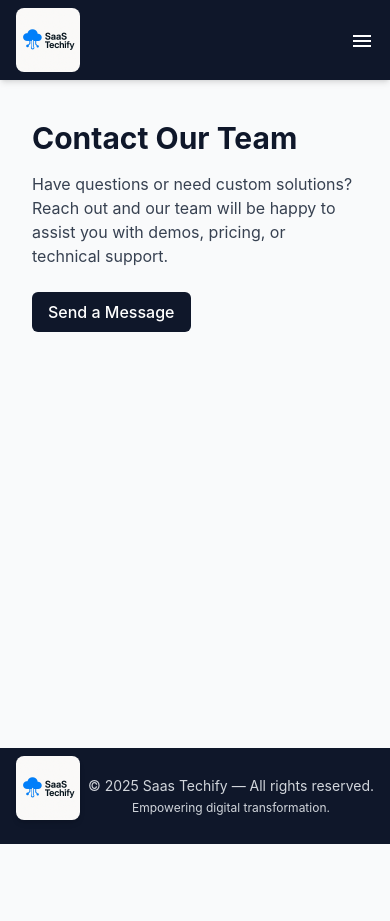
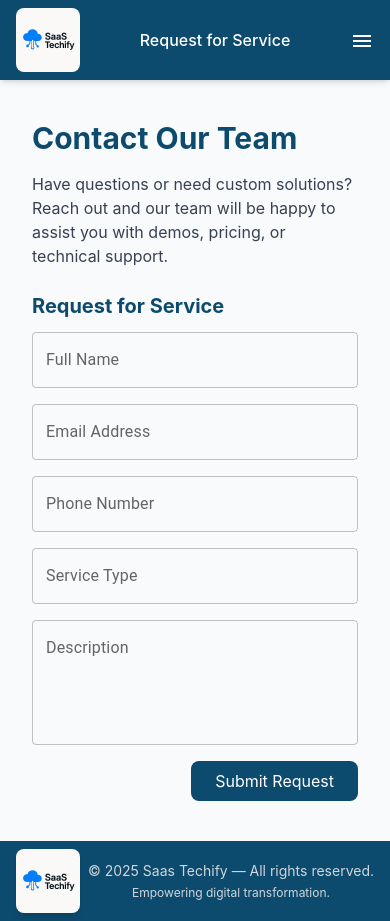
Before and after one commit to rajeshtiwari2503/Saas-Techify, a Next.js app: page /contact in a window 390 px wide. Before the commit the page ends 844 px from the top, so only its background shows below. Built offline with nearby package versions, Linux system fonts and the light colour scheme.

Commit message:
djbhghghd

```diff
--- a/src/app/components/Layout.jsx
+++ b/src/app/components/Layout.jsx
@@ -1,141 +1,271 @@
+
 
 // "use client";
 
-// import { useState } from "react";
+// import React, { useState } from "react";
 // import Image from "next/image";
 // import Link from "next/link";
-// import { IconButton } from "@mui/material";
-// import MenuIcon from '@mui/icons-material/Menu';
-// import CloseIcon from '@mui/icons-material/Close';
-// import Header from "./Header";
+// import MenuIcon from "@mui/icons-material/Menu";
+// import CloseIcon from "@mui/icons-material/Close";
 
 // export default function Layout({ children }) {
 //   const [isMenuOpen, setIsMenuOpen] = useState(false);
+//   const [openMenu, setOpenMenu] = useState(null);
+//   let timeout;
+//   const handleMouseEnter = (menu) => {
+//     clearTimeout(timeout);
+//     setOpenMenu(menu);
+//   };
+//   const handleMouseLeave = () => {
+//     timeout = setTimeout(() => {
+//       setOpenMenu(null);
+//     }, 200); // 200ms delay
+//   };
 
-//   const navItems = ["Services", "About", "Features", "Pricing", "Contact"];
+//   const menuItems = {
+//     Services: [
+//       "ERP",
+//       "CRM",
+//       "Automotive CRM Solution",
+//       "Real Estate Management",
+//       "Human Capital Management",
+//       "Restaurant Billing Solution",
+//     ],
+//     Technologies: [
+//       "MERN Stack",
+//       "ASP.NET",
+//       "Java",
+//       "AWS",
+//       "DevOps",
+//       "Microservices",
+//       "Python",
+//       "Django",
+//       "Node.js",
+//       "Docker",
+//       "Kubernetes",
+//       "React",
+//       "Angular",
+//       "Vue.js",
+//       "Cloud Computing",
+//       "SQL/NoSQL Databases",
+//       "GraphQL",
+//       "TypeScript",
+//       "Spring Boot",
+//     ],
+//     About: [""],
+//     Features: [""],
+//     Pricing: [""],
+//     Contact: [""],
+
+//   };
+
+//   const pathMap = {
+//     About: "/about",
+//     Features: "/features",
+//     Pricing: "/pricing",
+//     Contact: "/contact",
+
+//   };
 
 //   return (
 //     <div className="min-h-screen flex flex-col">
 //       {/* Header */}
-//       <Header  />
-//       <header className="bg-primary shadow-md sticky top-0 z-50">
-//         <div className="max-w-7xl mx-auto px-4 sm:px-6 lg:px-8 py-2 flex items-center justify-between">
-//           {/* Logo and Title */}
+//       <header className="bg-primary text-white shadow-md sticky top-0 z-50">
+//         <div className="max-w-7xl mx-auto px-4 sm:px-6 lg:px-8 py-2 flex justify-between items-center">
 //           <Link href="/" className="flex items-center gap-2">
 //             <Image
 //               src="/Logo.png"
-//               alt="SaaS Techify Logo"
+//               alt="Logo"
+//               width={80}
+//               height={80}
+//               className="w-16 object-contain rounded-lg"
+//             />
+//           </Link>
+//           <nav className="md:hidden flex space-x-8 relative">
+//           <div
+
+//                  className="relative"
+//                  onMouseEnter={() => handleMouseEnter( )}
+//                  onMouseLeave={handleMouseLeave}
+//                >
+
+//                    <Link
+//                      href={ "/service" || "#"}
+//                      className="block text-white hover:text-[#0082ff] transition-colors duration-200    rounded-md font-medium"
+//                    >
+//                     Request for Service
+//                    </Link>
+
+
+//                </div>
+//           </nav>
+//           {/* Mobile toggle */}
+//           <div className="md:hidden" onClick={() => setIsMenuOpen(!isMenuOpen)}>
+//             {isMenuOpen ? (
+//               <CloseIcon sx={{ color: "white" }} />
+//             ) : (
+//               <MenuIcon sx={{ color: "white" }} />
+//             )}
+//           </div>
+
+//           {/* Desktop Nav */}
+//           <nav className="hidden md:flex space-x-8 relative">
+//             {Object.entries(menuItems).map(([menu, items]) => {
+//               const isDirectLink = items.length === 1 && items[0] === "";
+//               return (
+//                 <div
+//                   key={menu}
+//                   className="relative"
+//                   onMouseEnter={() => handleMouseEnter(menu)}
+//                   onMouseLeave={handleMouseLeave}
+//                 >
+//                   {isDirectLink ? (
+//                     <Link
+//                       href={pathMap[menu] || "#"}
+//                       className="block text-white hover:text-[#0082ff] transition-colors duration-200    rounded-md font-medium"
+//                     >
+//                       {menu}
+//                     </Link>
+
+//                   ) : (
+//                     <>
+//                       <button className="hover:text-[#0082ff]  transition-colors duration-200  font-medium">
+//                         {menu}
+//                       </button>
+
+//                       {openMenu === menu && (
+//                         <div className="absolute left-0 mt-2 w-72 bg-white text-black rounded-md shadow-lg z-20">
+//                           <ul className="py-2 grid grid-cols-1 md:grid-cols-2   gap-2">
+//                             {items.map((item, index) => (
+//                               <li key={index} >
+//                                 <Link
+//                                   href="#"
+//                                   className="block px-4 py-1 text-sm hover:bg-primary hover:rounded-md hover:text-white"
+//                                 >
+//                                   {item}
+//                                 </Link>
+//                               </li>
+//                             ))}
+//                           </ul>
+//                         </div>
+//                       )}
+//                     </>
+//                   )}
+//                 </div>
+//               );
+//             })}
+//              <div
+
+//                   className="relative"
+//                   onMouseEnter={() => handleMouseEnter( )}
+//                   onMouseLeave={handleMouseLeave}
+//                 >
+
+//                     <Link
+//                       href={ "/service" || "#"}
+//                       className="block text-white hover:text-[#0082ff] transition-colors duration-200    rounded-md font-medium"
+//                     >
+//                      Request for Service
+//                     </Link>
+
+
+//                 </div>
+//           </nav>
+
+//         </div>
+
+//         {isMenuOpen && (
+//           <div className="md:hidden bg-primary border-t text-white px-6 py-4 space-y-2">
+//             {Object.entries(menuItems).map(([menu, items]) => {
+//               const isDirectLink = items.length === 1 && items[0] === "";
+//               return (
+//                 <div key={menu}>
+//                   {isDirectLink ? (
+//                     <Link
+//                       href={pathMap[menu] || "#"}
+//                       className="block font-semibold text-white hover:text-secondary text-base  "
+//                     >
+//                       {menu}
+//                     </Link>
+//                   ) : (
+//                     <>
+//                       <p className="font-semibold text-white text-base mb-1">{menu}</p>
+//                       <ul className="pl-2 text-sm grid grid-cols-2 gap-2">
+//                         {items.map((item, index) => (
+//                           <li key={index}>
+//                             <Link href="#" className="block hover:text-secondary">
+//                               {item}
+//                             </Link>
+//                           </li>
+//                         ))}
+//                       </ul>
+//                     </>
+//                   )}
+//                 </div>
+//               );
+//             })}
+//           </div>
+//         )}
+
+//       </header>
+
+//       {/* Main */}
+//       <main className="flex-1 bg-gray-50 py-6 px-4 sm:px-6 lg:px-8">
+//         {children}
+//       </main>
+
+//       {/* Footer */}
+//       <footer className="bg-primary text-gray-300 py-2 mt-auto">
+//         <div className="max-w-7xl mx-auto px-4 sm:px-6 lg:px-8 flex flex-row justify-between items-center text-center md:text-left">
+//           <div className="flex items-center gap-2  ">
+//             <Image
+//               src="/Logo.png"
+//               alt="Saas Techify Logo"
 //               width={80}
 //               height={80}
 //               className="w-16 object-contain rounded-lg shadow-md"
 //             />
-//             <span className="text-2xl font-bold text-white tracking-tight">
-//               {/* SaaS Techify */}
-//             </span>
-//           </Link>
-
-//           {/* Mobile Toggle */}
-//           <div className="md:hidden" onClick={() => setIsMenuOpen(!isMenuOpen)}>
-//             {/* <IconButton > */}
-//               {isMenuOpen ? (
-//                 <CloseIcon sx={{ color: "white" }} />
-//               ) : (
-//                 <MenuIcon sx={{ color: "white" }} />
-//               )}
-//             {/* </IconButton> */}
-//           </div>
-
-//           {/* Desktop Navigation */}
-//           <nav className="hidden md:flex gap-6 text-sm font-medium text-white">
-//             {navItems.map((item) => (
-//               <Link
-//                 key={item}
-//                 href={`/${item.toLowerCase() === "home" ? "" : item.toLowerCase()}`}
-//                 className="relative group"
-//               >
-//                 <span className="transition-colors duration-300 group-hover:text-[#3B82F6]">
-//                   {item}
-//                 </span>
-//                 <span
-//                   className="absolute left-0 -bottom-1 h-[2px] w-0 bg-[#3B82F6] transition-all duration-300 group-hover:w-full"
-//                 />
-//               </Link>
-//             ))}
-//           </nav>
-//         </div>
-//       </header>
-
-//       {/* Mobile Navigation with Backdrop */}
-//       {isMenuOpen && (
-//         <div
-//           className="fixed inset-0 z-40 bg-black bg-opacity-30 md:hidden"
-//           onClick={() => setIsMenuOpen(false)}
-//         >
-//           <nav
-//             className="absolute left-0 right-0 bg-primary bg-opacity-95 py-6 px-6 grid grid-cols-2 sm:grid-cols-3 gap-4 text-sm font-medium text-white transition-all duration-300 z-50 text-center"
-//             style={{ top: "64px" }}
-//             onClick={(e) => e.stopPropagation()}
-//           >
-//             {navItems.map((item) => (
-//               <Link
-//                 key={item}
-//                 href={`/${item.toLowerCase() === "home" ? "" : item.toLowerCase()}`}
-//                 className="hover:text-gray-300 transition"
-//               >
-//                 {item}
-//               </Link>
-//             ))}
-//           </nav>
-//         </div>
-//       )}
-
-//       {/* Main content */}
-//       <main className="flex-1 bg-gray-50 py-6 px-4 sm:px-6 lg:px-8">{children}</main>
-
-//       {/* Footer */}
-//       <footer className="bg-primary text-gray-300 py-4 mt-auto">
-//         <div className="max-w-7xl mx-auto px-4 sm:px-6 lg:px-8 flex flex-col md:flex-row justify-between items-center text-center md:text-left">
-//           <div className="flex items-center gap-2 mb-4 md:mb-0">
-//             <Image
-//               src="/Logo.png"
-//               alt="SaaS Techify Logo"
-//               width={80}
-//               height={80}
-//               className="w-16 object-contain rounded-lg shadow-md"
-//             />
-//             <span className="text-lg font-semibold text-white">
-//               {/* SaaS Techify */}
-//             </span>
 //           </div>
 //           <div>
 //             <p className="text-sm">
-//               &copy; {new Date().getFullYear()} SaaS Techify — All rights reserved.
+//               &copy; {new Date().getFullYear()} Saas Techify — All rights reserved.
 //             </p>
-//             <p className="text-xs mt-1">Designed with care for modern businesses.</p>
+//             <p className="text-xs mt-1">Empowering digital transformation.</p>
 //           </div>
 //         </div>
 //       </footer>
 //     </div>
 //   );
 // }
+
  "use client";
 
-import React, { useState } from "react";
+import React, { useRef, useState } from "react";
 import Image from "next/image";
 import Link from "next/link";
 import MenuIcon from "@mui/icons-material/Menu";
 import CloseIcon from "@mui/icons-material/Close";
+import Dialog from "@mui/material/Dialog";
+import DialogActions from "@mui/material/DialogActions";
+import DialogContent from "@mui/material/DialogContent";
+import DialogTitle from "@mui/material/DialogTitle";
+import Button from "@mui/material/Button";
+import RequestServicePage from "./ServiceRequestPage";
 
 export default function Layout({ children }) {
   const [isMenuOpen, setIsMenuOpen] = useState(false);
   const [openMenu, setOpenMenu] = useState(null);
-  let timeout;
+  const [openDialog, setOpenDialog] = useState(false); // State to manage dialog open/close
+
+  const timeoutRef = useRef(null); // ✅ store timeout
+
   const handleMouseEnter = (menu) => {
-    clearTimeout(timeout);
+    clearTimeout(timeoutRef.current); // ✅ clear previous timeout
     setOpenMenu(menu);
   };
+
   const handleMouseLeave = () => {
-    timeout = setTimeout(() => {
+    timeoutRef.current = setTimeout(() => {
       setOpenMenu(null);
     }, 200); // 200ms delay
   };
@@ -174,7 +304,6 @@ export default function Layout({ children }) {
     Features: [""],
     Pricing: [""],
     Contact: [""],
-    RequestService: [""],
   };
 
   const pathMap = {
@@ -182,7 +311,16 @@ export default function Layout({ children }) {
     Features: "/features",
     Pricing: "/pricing",
     Contact: "/contact",
-    RequestService: "/requestService",
+  };
+
+  // Open the dialog
+  const handleOpenDialog = () => {
+    setOpenDialog(true);
+  };
+
+  // Close the dialog
+  const handleCloseDialog = () => {
+    setOpenDialog(false);
   };
 
   return (
@@ -199,7 +337,25 @@ export default function Layout({ children }) {
               className="w-16 object-contain rounded-lg"
             />
           </Link>
+          <nav className="md:hidden flex space-x-8 relative">
+            <div
+              className="relative"
 
+            >
+            <div
+              className="relative"
+
+            >
+              <div
+                // href="#"
+                onClick={handleOpenDialog} // Open the dialog when clicked
+                className="block cursor-pointer text-white hover:text-[#0082ff] transition-colors duration-200 rounded-md font-medium"
+              >
+                Request for Service
+              </div>
+            </div>
+            </div>
+          </nav>
           {/* Mobile toggle */}
           <div className="md:hidden" onClick={() => setIsMenuOpen(!isMenuOpen)}>
             {isMenuOpen ? (
@@ -223,24 +379,24 @@ export default function Layout({ children }) {
                   {isDirectLink ? (
                     <Link
                       href={pathMap[menu] || "#"}
-                      className="hover:text-secondary hover:bg-white hover:py-2 hover:px-2 rounded-md font-medium"
+                      className="block text-white hover:text-[#0082ff] transition-colors duration-200 rounded-md font-medium"
                     >
                       {menu}
                     </Link>
                   ) : (
                     <>
-                      <button className="hover:text-secondary   font-medium">
+                      <button className="hover:text-[#0082ff] transition-colors duration-200 font-medium">
                         {menu}
                       </button>
 
                       {openMenu === menu && (
                         <div className="absolute left-0 mt-2 w-72 bg-white text-black rounded-md shadow-lg z-20">
-                          <ul className="py-2 grid grid-cols-1 md:grid-cols-2   gap-2">
+                          <ul className="py-2 grid grid-cols-1 md:grid-cols-2 gap-2">
                             {items.map((item, index) => (
-                              <li key={index} >
+                              <li key={index}>
                                 <Link
                                   href="#"
-                                  className="block px-4 py-1 text-sm hover:bg-secondary hover:rounded-md hover:text-white"
+                                  className="block px-4 py-1 text-sm hover:bg-primary hover:rounded-md hover:text-white"
                                 >
                                   {item}
                                 </Link>
@@ -254,34 +410,38 @@ export default function Layout({ children }) {
                 </div>
               );
             })}
+            <div
+              className="relative"
+
+            >
+              <div
+                // href="#"
+                onClick={handleOpenDialog} // Open the dialog when clicked
+                className="block cursor-pointer text-white hover:text-[#0082ff] transition-colors duration-200 rounded-md font-medium"
+              >
+                Request for Service
+              </div>
+            </div>
           </nav>
         </div>
 
-        {/* Mobile Dropdown Nav */}
         {isMenuOpen && (
-          // <div className="md:hidden bg-primary text-white px-6 py-4 space-y-4">
-          //   {Object.entries(menuItems).map(([menu, items]) => (
-          //     <div key={menu}>
-          //       <div className="grid grid-cols-2   gap-2">
-          //         <p className="font-semibold mb-1">{menu}  </p>
-          //       </div>
-          //       <ul className="  pl-4 text-sm grid grid-cols-2   gap-2">
-          //         {items.map((item, index) => (
-          //           <li key={index}>
-          //             <Link href="#" className="block hover:text-secondary">
-          //               {item}
-          //             </Link>
-          //           </li>
-          //         ))}
-          //       </ul>
-          //     </div>
-          <div className="md:hidden bg-primary text-white px-6 py-4 space-y-4">
-          {Object.entries(menuItems).map(([menu, items]) => (
+          <div className="md:hidden bg-primary border-t text-white px-6 py-4 space-y-2">
+            {Object.entries(menuItems).map(([menu, items]) => {
+              const isDirectLink = items.length === 1 && items[0] === "";
+              return (
                 <div key={menu}>
-              <div className="grid grid-cols-2 gap-2">
-                <p className="font-semibold mb-1">{menu}</p>
-              </div>
-              <ul className="pl-4 text-sm grid grid-cols-2 gap-2">
+                  {isDirectLink ? (
+                    <Link
+                      href={pathMap[menu] || "#"}
+                      className="block font-semibold text-white hover:text-secondary text-base"
+                    >
+                      {menu}
+                    </Link>
+                  ) : (
+                    <>
+                      <p className="font-semibold text-white text-base mb-1">{menu}</p>
+                      <ul className="pl-2 text-sm grid grid-cols-2 gap-2">
                         {items.map((item, index) => (
                           <li key={index}>
                             <Link href="#" className="block hover:text-secondary">
@@ -290,21 +450,34 @@ export default function Layout({ children }) {
                           </li>
                         ))}
                       </ul>
+                    </>
+                  )}
                 </div>
-            ))}
+              );
+            })}
           </div>
         )}
       </header>
 
       {/* Main */}
-      <main className="flex-1 bg-gray-50 py-6 px-4 sm:px-6 lg:px-8">
-        {children}
-      </main>
+      <main className="flex-1 bg-gray-50 py-6 px-4 sm:px-6 lg:px-8">{children}</main>
 
+      {/* Service Request Dialog */}
+      <div className=" ">
+      <Dialog open={openDialog} onClose={handleCloseDialog}>
+
+        <DialogContent>
+           <RequestServicePage  />
+        </DialogContent>
+        <DialogActions>
+
+        </DialogActions>
+      </Dialog>
+      </div>
       {/* Footer */}
       <footer className="bg-primary text-gray-300 py-2 mt-auto">
         <div className="max-w-7xl mx-auto px-4 sm:px-6 lg:px-8 flex flex-row justify-between items-center text-center md:text-left">
-          <div className="flex items-center gap-2 mb-4 md:mb-0">
+          <div className="flex items-center gap-2">
             <Image
               src="/Logo.png"
               alt="Saas Techify Logo"
--- /dev/null
+++ b/src/app/components/ServiceRequestPage.jsx
@@ -0,0 +1,119 @@
+ "use client";
+
+import React from "react";
+import Head from "next/head";
+import { useForm } from "react-hook-form";
+import TextField from "@mui/material/TextField";
+
+export default function RequestServicePage() {
+  const {
+    register,
+    handleSubmit,
+    formState: { errors },
+  } = useForm();
+
+  const onSubmit = (data ) => {
+    console.log("Form Data Submitted:", data);
+    // API call or logic here
+  };
+
+  return (
+    <>
+      <Head>
+        <title>Request Service | Saas Techify</title>
+        <meta
+          name="description"
+          content="Request professional service support from Saas Techify. Submit your product issue, preferred service date, and contact information."
+        />
+        <meta
+          name="keywords"
+          content="Request Service, Support, Saas Techify, Product Issue, Contact Form"
+        />
+        <meta name="robots" content="index, follow" />
+        <link rel="canonical" href="https://www.saastechify.com/contact" />
+      </Head>
+
+      <div className="   ">
+        <h1 className="text-xl font-bold mt-2 mb-3 text-primary">Request for Service</h1>
+
+        <form className="space-y-4" onSubmit={handleSubmit(onSubmit)}>
+          <TextField
+            label="Full Name"
+            variant="outlined"
+            fullWidth
+            error={!!errors.fullName}
+            helperText={errors.fullName?.message}
+            {...register("fullName", { required: "Full name is required" })}
+          />
+
+          <TextField
+            label="Email Address"
+            variant="outlined"
+            fullWidth
+            type="email"
+            error={!!errors.email}
+            helperText={errors.email?.message}
+            {...register("email", {
+              required: "Email is required",
+              pattern: {
+                value: /^\S+@\S+$/i,
+                message: "Invalid email address",
+              },
+            })}
+          />
+
+          <TextField
+            label="Phone Number"
+            variant="outlined"
+            fullWidth
+            type="tel"
+            error={!!errors.phone}
+            helperText={errors.phone?.message}
+            {...register("phone", {
+              required: "Phone number is required",
+              pattern: {
+                value: /^[0-9]{10,15}$/,
+                message: "Phone number must be 10-15 digits",
+              },
+            })}
+          />
+
+          <TextField
+            label="Service Type"
+            variant="outlined"
+            fullWidth
+            error={!!errors.serviceType}
+            helperText={errors.serviceType?.message}
+            {...register("serviceType", { required: "Service type is required" })}
+          />
+
+          <TextField
+            label="Description"
+            variant="outlined"
+            fullWidth
+            multiline
+            rows={4}
+            error={!!errors.description}
+            helperText={errors.description?.message}
+            {...register("description", {
+              required: "Remarks is required",
+              minLength: {
+                value: 10,
+                message: "Description must be at least 10 characters",
+              },
+            })}
+          />
+
+          <div className="flex justify-end">
+            <button
+              type="submit"
+              className="bg-primary text-white px-6 py-2 rounded-lg hover:bg-secondary transition duration-200"
+            >
+              Submit Request
+            </button>
+          </div>
+        </form>
+      </div>
+    </>
+  );
+}
--- a/src/app/contact/page.jsx
+++ b/src/app/contact/page.jsx
@@ -1,17 +1,35 @@
 "use client";
 
 import Layout from "../components/Layout";
-
+import RequestServicePage from "../components/ServiceRequestPage";
+import Head from "next/head";
 
 
 export default function Page() {
   return (
+    <>
+     <Head>
+            <title>Request Service | Saas Techify</title>
+            <meta
+              name="description"
+              content="Request professional service support from Saas Techify. Submit your product issue, preferred service date, and contact information."
+            />
+            <meta
+              name="keywords"
+              content="Request Service, Support, Saas Techify, Product Issue, Contact Form"
+            />
+            <meta name="robots" content="index, follow" />
+            <link rel="canonical" href="https://www.saastechify.com/contact" />
+          </Head>
+
     <Layout>
+
       <div className="p-4 sm:p-6 md:p-10 max-w-screen-xl mx-auto">
         <h1 className="text-3xl sm:text-4xl font-bold text-primary mb-4">Contact Our Team</h1>
         <p className="text-gray-700 mb-6 max-w-2xl">Have questions or need custom solutions? Reach out and our team will be happy to assist you with demos, pricing, or technical support.</p>
-        <button className="btn btn-primary">Send a Message</button>
+        <RequestServicePage />
       </div>
     </Layout>
+    </>
   );
 }
--- a/src/app/globals.css
+++ b/src/app/globals.css
@@ -4,7 +4,7 @@
 
 /* Root variables  #0F172A;  1e3a8a  0c4b6e*/
 :root {
-  --primary-color: #0F172A;
+  --primary-color: #0c4b6e;
   --secondary-color: #6B7280;
 }
 
--- a/src/app/layout.js
+++ b/src/app/layout.js
@@ -5,7 +5,7 @@ import './globals.css';
 export const metadata = {
   title: 'SaaS Techify | CRM ERP Billing Software for Modern Businesses',
   description:
-    'SaaS Techify offers an all-in-one CRM, ERP, and billing solution to streamline your business operations with powerful automation and analytics.',
+    "SaaS Techify provides advanced CRM, ERP, and billing solutions designed to optimize business processes, enhance customer engagement, and drive growth through smart automation and real-time analytics.",
   keywords: [
     'SaaS Techify',
     'CRM software',
```
Lines whose indentation alone changed are shown as unchanged.
